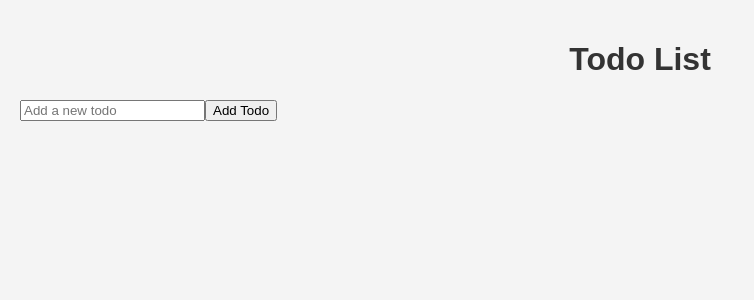
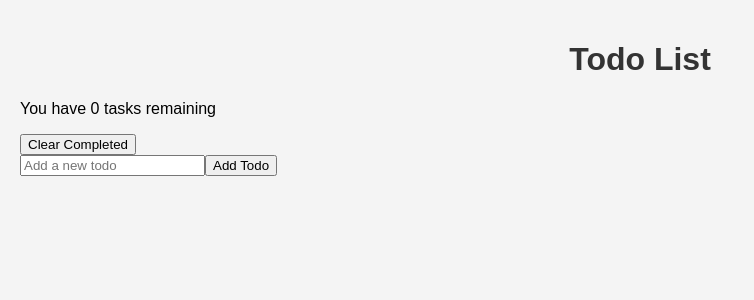
Before and after one commit to 3mran1994/To-do-list, a React (Create React App) app: page / in a window 1280 px wide. Shown: the top 300 px of the page, without its empty margins (0-754 px from the left). Built offline with nearby package versions, Linux system fonts and the light colour scheme.

Commit message:
Task counter and clear completed task

```diff
--- a/src/App.js
+++ b/src/App.js
@@ -6,6 +6,8 @@ import './styles/App.css';
 const App = () => {
     const [todos, setTodos] = useState([]);
     const [editingIndex, setEditingIndex] = useState(null); // New state addition
+
+    const remainingTasks = todos.filter (todo => todo.completed === false).length // todos is our master list (the array of all the tasks). .filter is a built in JS function that goes through the list one by one and checks if meets the conditions for it to stay or go (does it belong in the new list). For the contents of the filter function, todo (without the s) is the specific task on the list, todo.completed === false is the rule for the filter. if a task meets this condition, that it is not completed (false) then the filter will keep it in the list. If it is completed the filter will filter it out of the calculation. .length is a property of arrays that tells the count of how many items are inside tht array. So after the filter finishes it creates a new list of only the unfinished tasks and . length counts them and gives us the number.
 
     const addTodo = (todoText) => { //structure of this line is const x = (input from user) then => function/logic
         setTodos([...todos, { text: todoText, completed: false}]);
@@ -29,7 +31,7 @@ const App = () => {
         newTodos[index] = { ...newTodos[index], text: newText }; // newTodos[index] is the index (position) of task in the newTodos list we created. the {} part is the new object we create and "spread" the old task's [...] onfo into it including the completed status. The (text: nexText) is just overwriting the text values with the new text but keeping the completion status of the list untouched.
         setTodos(newTodos); // this is our setter function; how we will update our old list with our new changes. we are telling react to redraw the list so the user sees the new task (text).
         setEditingIndex(null); // setter for our "who is editing" state. (null) is our value for nothing. this setter is for cleanup; to tell react that we are done editing and to close the input box and show the regular text again.
-    }
+    };
 
     const toggleTodo = (index) => {
         setTodos(
@@ -37,10 +39,18 @@ const App = () => {
                 i === index ? { ...todo, completed: !todo.completed } : todo
             )
         );
-    }
+    };
+
+    const clearCompleted = () => { // New addition. I added this on my own!
+        const newTodos = todos.filter(todo => todo.completed === false); //set variable newTodos with it's rules.
+        setTodos(newTodos); //replace setTodos with newTodos filtered above.
+    };
+
     return (
         <div className="app">
             <h1>Todo List</h1>
+            <p>You have {remainingTasks} {remainingTasks === 1 ? "task" : "tasks"} remaining</p> {/* we are referancing the variable remainingTasks in {} so that the text will show us the dynamic number of tasks remaining. The turnary operator sets the condition that if the amount of task (remainingTasks) is exactly equal to only 1 then print "task" singular in the paragraph, and if it does not equal 1 than print "tasks" in the paragraph. This allows us to have a set paragraph that can change dynamically */}
+            <button onClick={clearCompleted}>Clear Completed</button>
             <AddTodo
                 onAdd={addTodo}
             />
```
